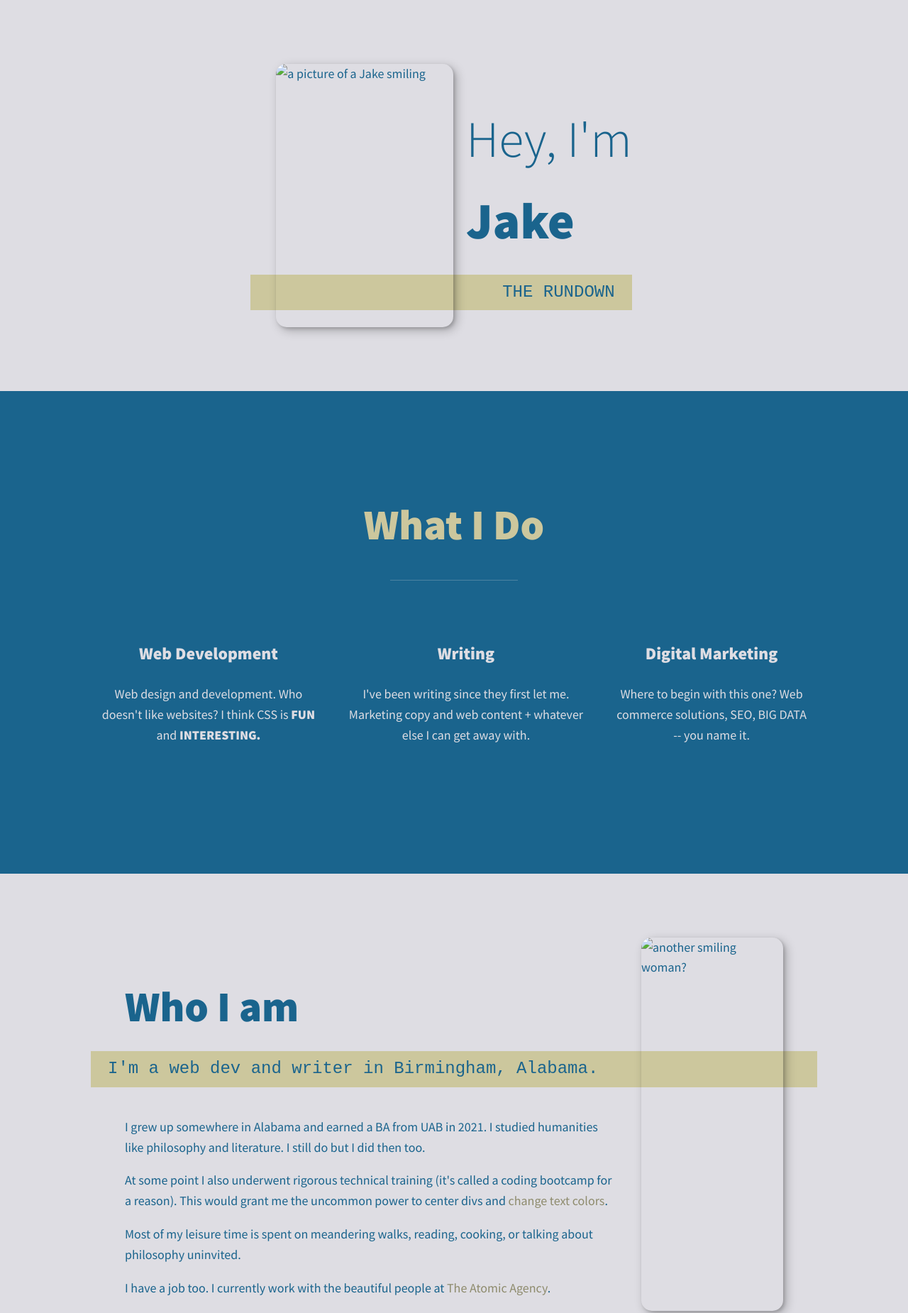
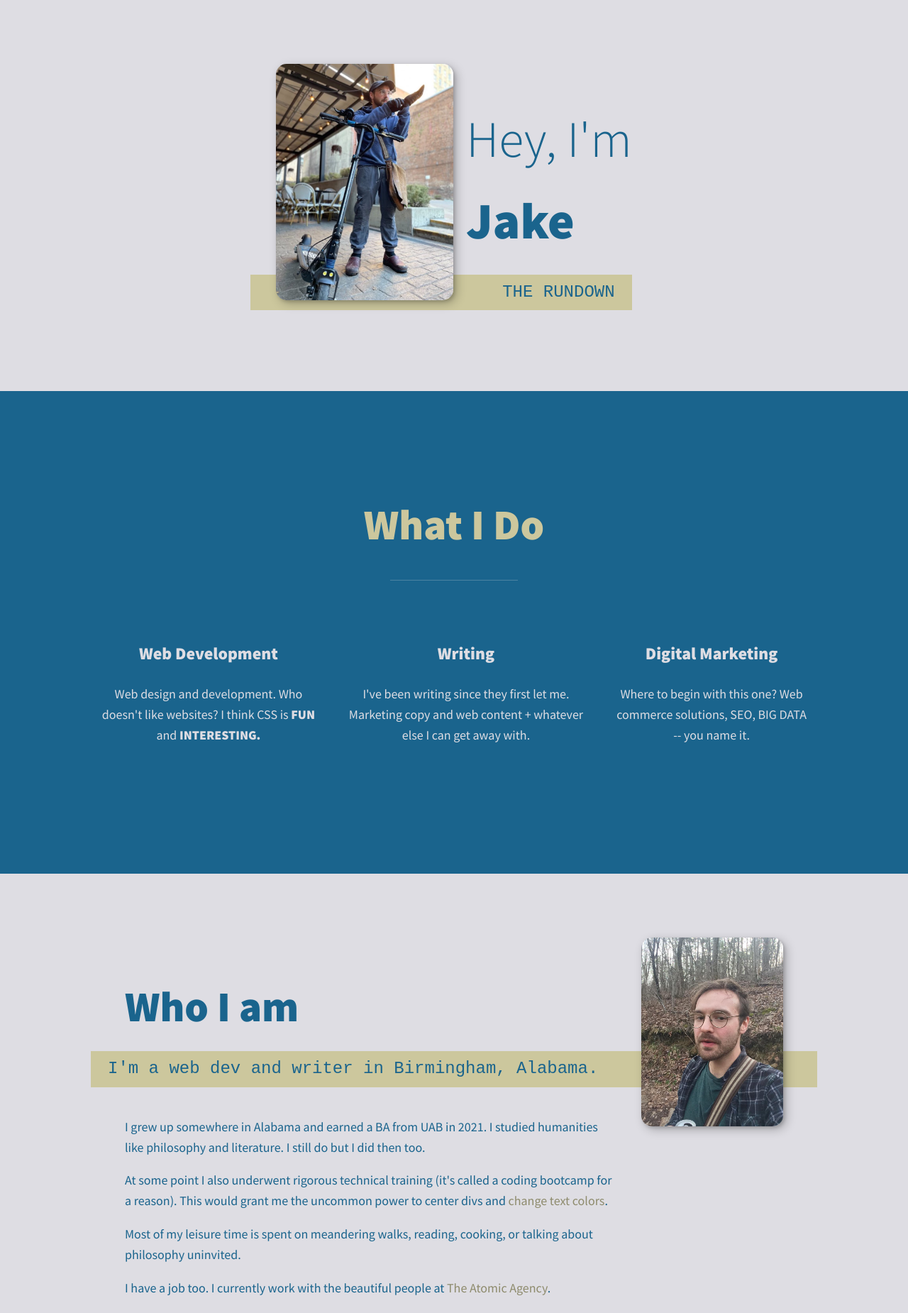
Before and after one commit to simsj93/personal-site, a website: page index.html in a window 1280 px wide. Shown: the top 1850 px of the page at 71% size. Drawn offline with nearby package versions, Linux system fonts and the light colour scheme.

Commit message:
changed file locations

```diff
--- a/index.html
+++ b/index.html
@@ -23,7 +23,7 @@
             Hey, I'm <strong>Jake</strong>
         </h1>
         <p class="section__subtitle section__subtitle--intro">THE RUNDOWN</p>
-        <img src="../images/mrscoots.jpeg" alt="a picture of a Jake smiling" class="intro__img">
+        <img src="./img/mrscoots.jpeg" alt="a picture of a Jake smiling" class="intro__img">
     </section>
     <section class="my-services" id="services">
         <h2 class="section__title section__title--services">What I Do</h2>
@@ -55,7 +55,7 @@
                <span class="color_target">change </span><span class="color_target" >text </span><span class="color_target">colors</span>.</p> <p>Most of my leisure time is spent on meandering walks, reading, cooking, or talking about philosophy uninvited.</p>
             <p>I have a job too. I currently work with the beautiful people at <a target="_blank" href="https://www.theatomicagency.com/">The Atomic Agency</a>. </p>
         </div>
-        <img src="../images/woods.jpeg" alt="another smiling woman?" class="about-me__img">
+        <img src="./img/woods.jpeg" alt="some time in the woods" class="about-me__img">
     </section>
 
     <footer class="footer">
```
Also changed, not shown: img/mrscoots.jpeg (added), img/woods.jpeg (added).
